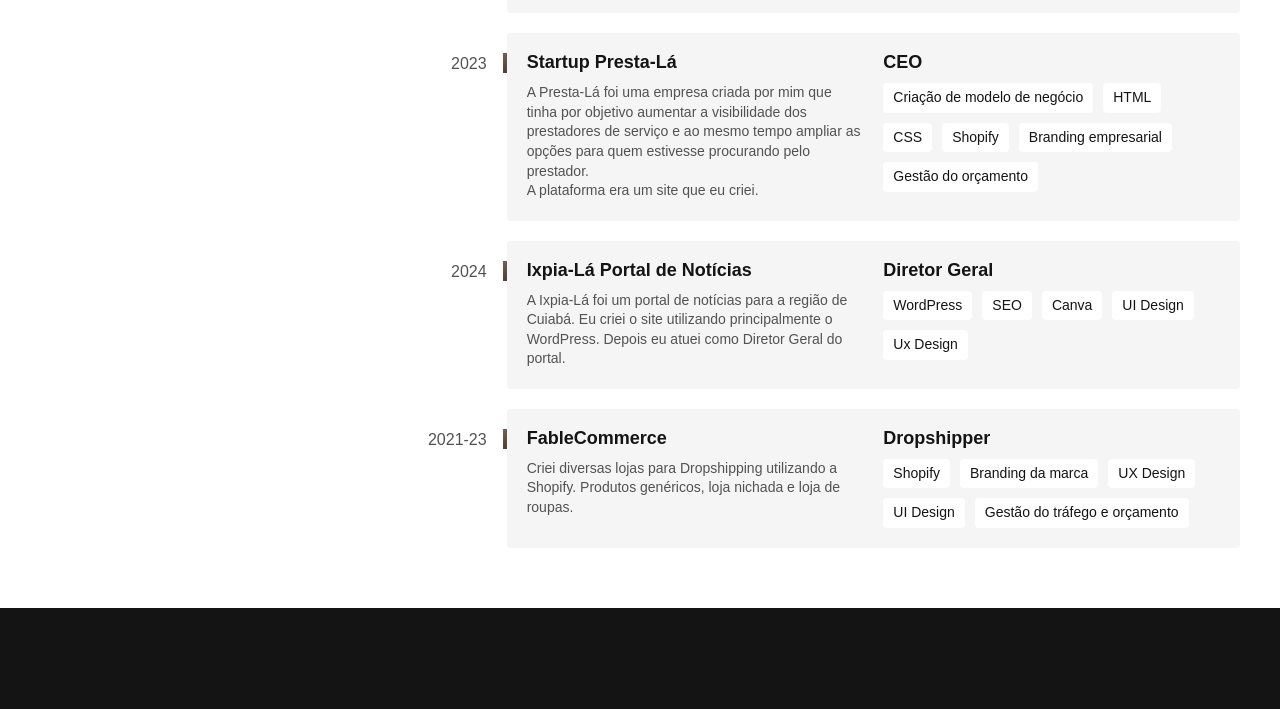
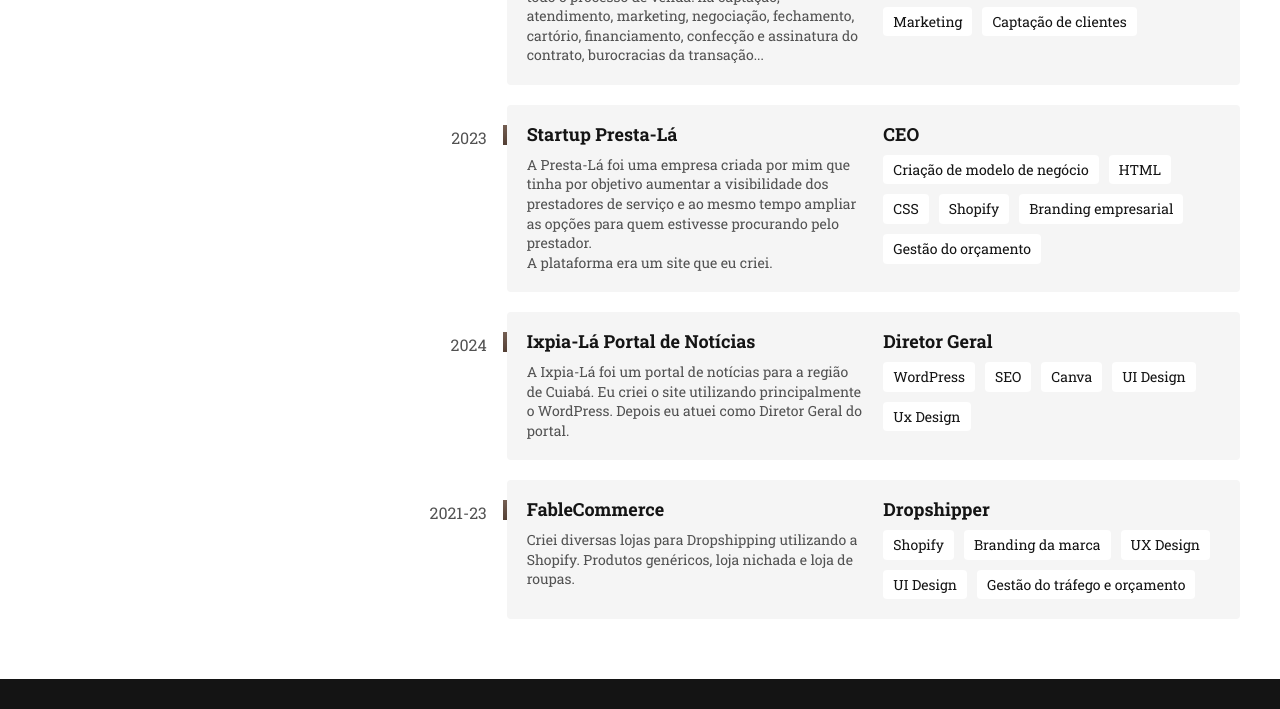
Before and after one commit to ViniciusFontesDev/primeiro-portifolio, a plain HTML site: page index.html in a window 1280 px wide. Shown: the part 1169-1878 px from the top of the page. Drawn offline with Linux system fonts and the light colour scheme.

Commit message:
Coloquei a tipografia correta.

```diff
--- a/css/global.css
+++ b/css/global.css
@@ -1,5 +1,5 @@
 body {
-  font-family: Arial, Helvetica, sans-serif;
+  font-family: "Roboto Slab", serif;
   margin: 0px;
   color: #141414;
 }
--- a/index.html
+++ b/index.html
@@ -7,6 +7,11 @@
     <title>Vinícius - Desenvolvedor e Designer</title>
     <meta name="description" content="Desenvolvedor Front End e UX/UI Designer Localizado em Cuiabá-MT">
     <link rel="stylesheet" href="css/style.css">
+
+    <link rel="preconnect" href="https://fonts.googleapis.com">
+<link rel="preconnect" href="https://fonts.gstatic.com" crossorigin>
+<link href="https://fonts.googleapis.com/css2?family=Roboto+Slab:wght@100..900&display=swap" rel="stylesheet">
+
 </head>
 
 <body>
```
